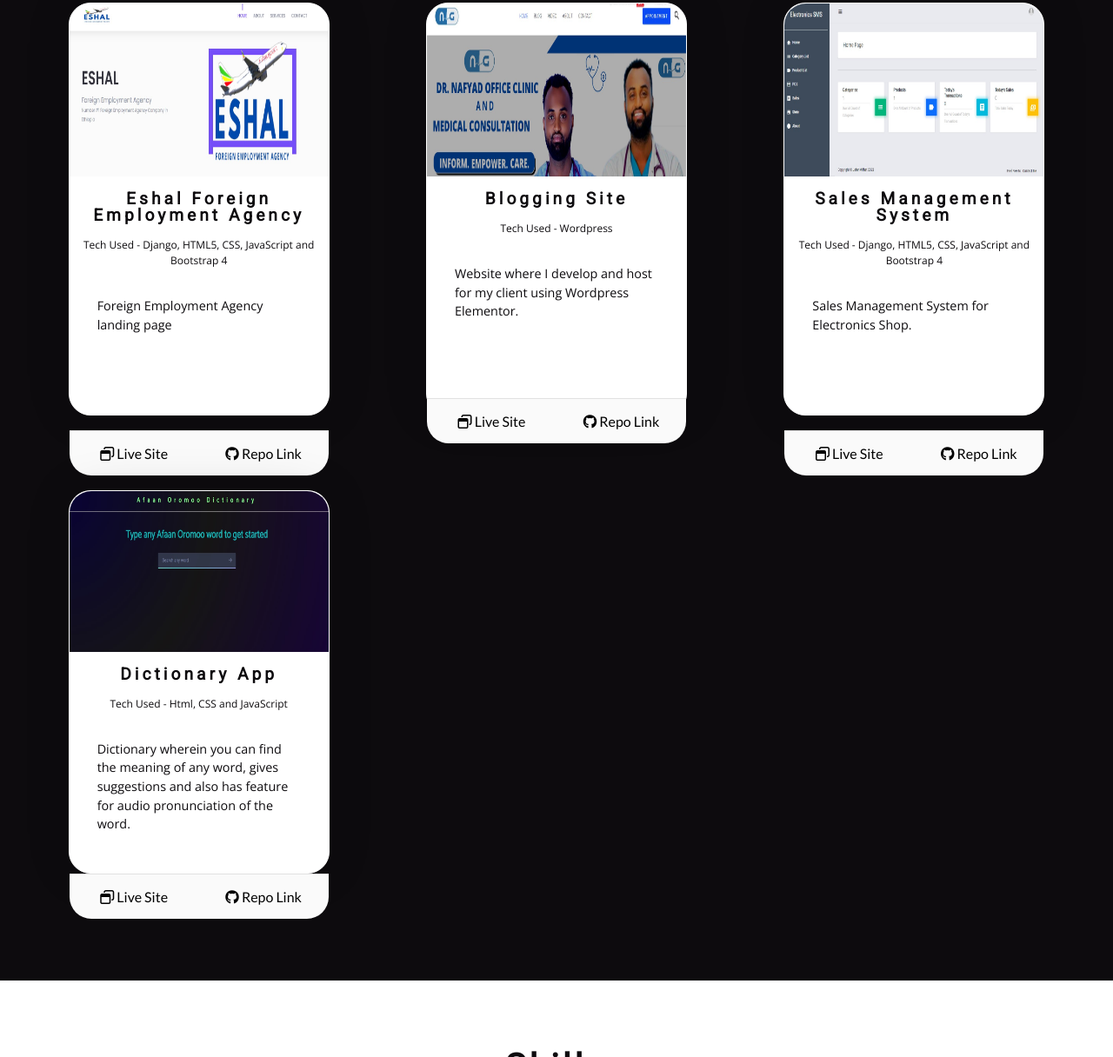
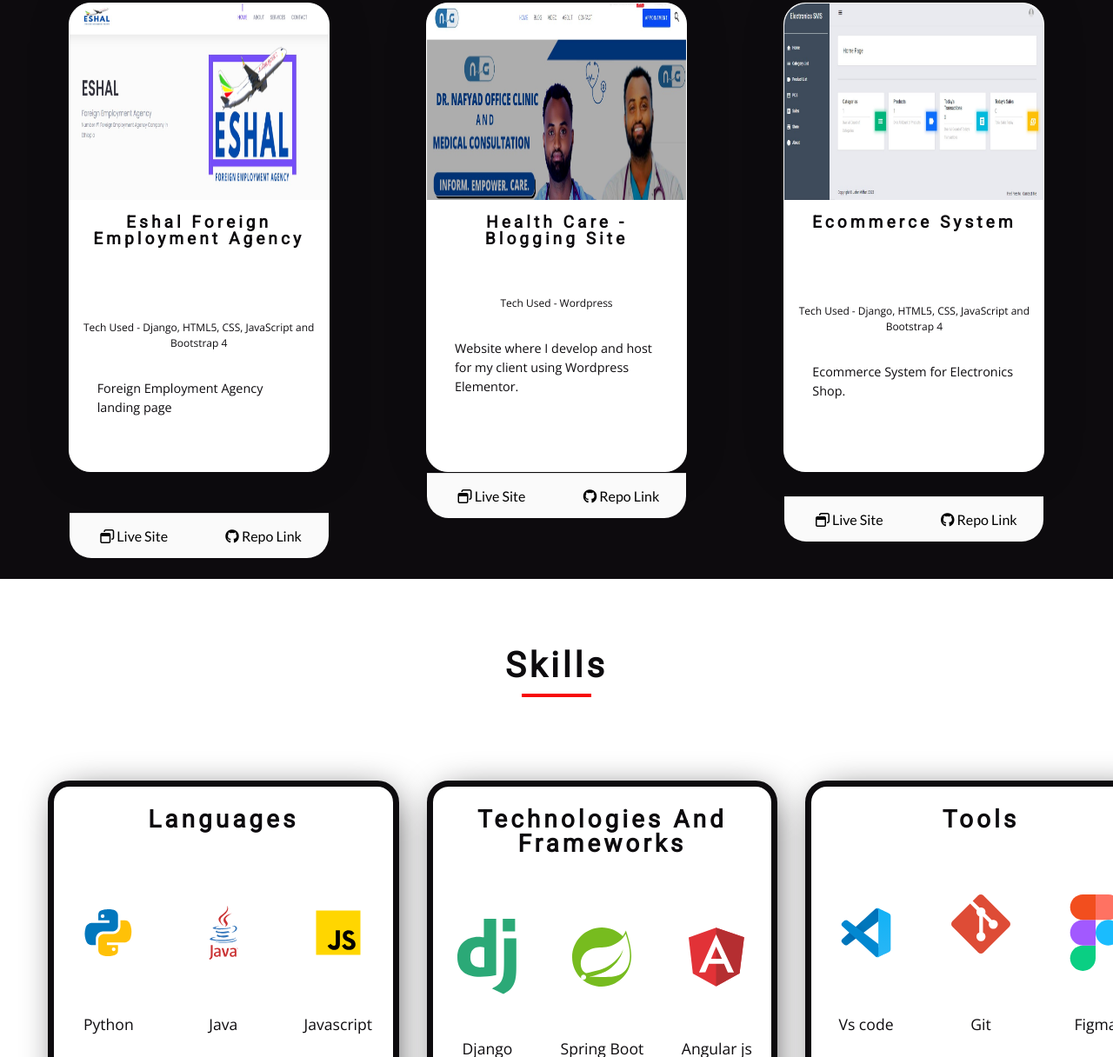
Before and after one commit to hinsoo12/my-portfolio-, a plain HTML site: page index.html in a window 1280 px wide. Shown: the part 1584-2800 px from the top of the page at 87% size. Drawn offline with nearby package versions, Linux system fonts and the light colour scheme.

Commit message:
updating portfolio

```diff
--- a/index.html
+++ b/index.html
@@ -113,7 +113,7 @@
       <article class="hero-info">
         <div class="underline"></div>
         <h1>I'm Gadisa Teka</h1>
-        <h4>Full Stack Web Developer And Graphic Designer</h4>
+        <h4>Full Stack Web Developer</h4>
         <a href="#contact" class="btn hero-btn">Contact me</a>
         <!-- social icons -->
         <ul class="social-icons hero-icons">
@@ -167,9 +167,7 @@
           Addis Ababa.
         </p>
         <p>
-          I have been coding for around more than 2 years now. I love to design websites and build full stack applications using
-          MERN stack and Django as preferably.
-        </p>
+          I have been coding for around more than 2 years now. I love to design websites and build full stack applications.
         <a href="#connect" class="btn">Connect with me</a>
       </article>
     </div>
@@ -192,6 +190,7 @@
             </div>
             <div>
               <h2>Eshal Foreign Employment Agency</h2>
+              <h3>Status - In Progress</h3>
               <div class="title">Tech Used - Django, HTML5, CSS, JavaScript and Bootstrap 4</div>
             </div>
             <div class="colorband"></div>
@@ -227,7 +226,8 @@
             <img src="./projects/project-1.jpg" loading="lazy" alt="blog project">
           </div>
           <div>
-            <h2>Blogging Site</h2>
+            <h2>Health Care - Blogging Site</h2>
+            <h3>Status - Finished</h3>
             <div class="title">Tech Used - Wordpress </div>
           </div>
           <div class="colorband"></div>
@@ -263,49 +263,15 @@
             <img src="./projects/project-4.jpg" loading="lazy" alt="weather-app project">
           </div>
           <div>
-            <h2>Sales Management System</h2>
+            <h2>Ecommerce System</h2>
+            <h3>Status - In Progress</h3>
             <div class="title">Tech Used - Django, HTML5, CSS, JavaScript and Bootstrap 4</div>
           </div>
           <div class="colorband"></div>
-          <div class="desc">Sales Management System for Electronics Shop.
+          <div class="desc">Ecommerce System for Electronics Shop.
           </div>
           <div class="actions">
-            <a href="https://garv-weather-app.netlify.app/" target="_blank" rel="noopener noreferrer">
-              <button>
-                <span>
-                  <i class="far fa-window-restore"></i>
-                  <span>
-                    Live Site
-                  </span>
-                </span>
-              </button>
-            </a>
-            <a href="https://github.com/hinsoo12" target="_blank" rel="noopener noreferrer">
-              <button>
-                <span>
-                  <i class="fab fa-github"></i>
-                  <span>
-                    Repo Link
-                  </span>
-                </span>
-              </button>
-            </a>
-          </div>
-        </div>
-        <div class="project-card">
-          <div class="project-img">
-            <img src="./projects/project 2.jpg" loading="lazy" alt="Dictionary project">
-          </div>
-          <div>
-            <h2>Dictionary App</h2>
-            <div class="title">Tech Used - Html, CSS and JavaScript</div>
-          </div>
-          <div class="colorband"></div>
-          <div class="desc">Dictionary wherein you can find the meaning of any word, gives suggestions and also has
-            feature for audio pronunciation of the word.
-          </div>
-          <div class="actions">
-            <a href="#" target="_blank" rel="noopener noreferrer">
+            <a href="https://et-online-shop.vercel.app/" target="_blank" rel="noopener noreferrer">
               <button>
                 <span>
                   <i class="far fa-window-restore"></i>
@@ -366,20 +332,11 @@
         </div>
       </article>
       <article>
-        <h3>Technologies</h3>
+        <h3>Technologies and Frameworks</h3>
         <div class="skill-box-2">
           <div>
             <img class="skill-icn" src="./logos/django.svg" loading="lazy" alt="django">
             <p class="skill-name">Django</p>
-          </div>
-          <div>
-            <img class="skill-icn" src="./logos/react.svg" loading="lazy" alt="react">
-            <p class="skill-name">React</p>
-          </div>
-
-          <div>
-            <img class="skill-icn" src="./logos/node-js.svg" loading="lazy" alt="nodejs">
-            <p class="skill-name">Node js</p>
           </div>
           <div>
             <img class="skill-icn" src="./logos/spring-3.svg" loading="lazy" alt="django">
@@ -387,7 +344,7 @@
           </div>
           <div>
             <img class="skill-icn" src="./logos/angular.svg" loading="lazy" alt="angular">
-            <p class="skill-name">Angular</p>
+            <p class="skill-name">Angular js</p>
           </div>
 
         </div>
@@ -409,7 +366,7 @@
           </div>
           <div>
             <img class="skill-icn" src="./logos/adobe-photoshop.svg" loading="lazy" alt="photoshop">
-            <p class="skill-name">Photoshop</p>
+            <p class="skill-name">Adobe Photoshop CC</p>
           </div>
           <div>
             <img class="skill-icn" src="./logos/canva.svg" loading="lazy" alt="canva">
```
